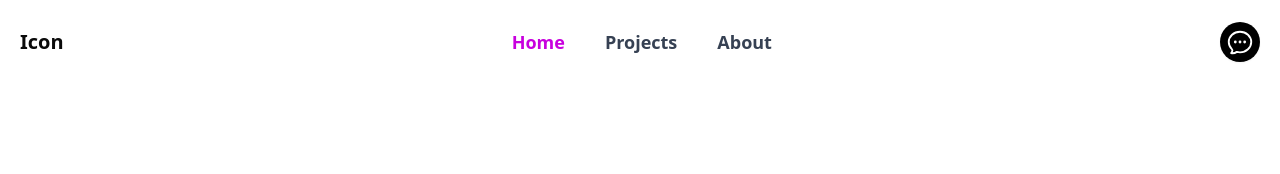
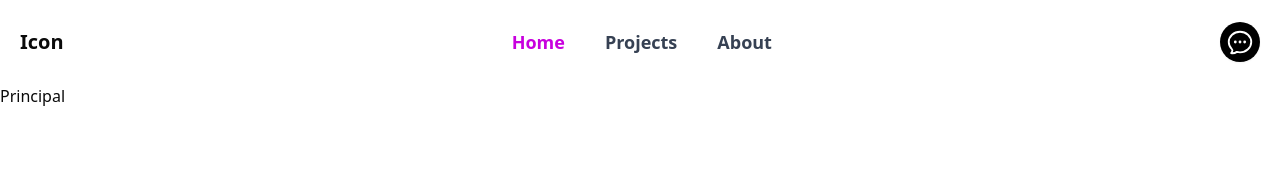
Before and after one commit to klismanmelo/myportfolio, a Next.js app: page / in a window 1280 px wide. Shown: the top 174 px of the page. Built offline with nearby package versions, Linux system fonts and the light colour scheme.

Commit message:
container

```diff
--- a/package.json
+++ b/package.json
@@ -5,7 +5,7 @@
   "scripts": {
     "dev": "next dev",
     "build": "next build",
-    "start": "next start",
+    "start": "next start -p 3000",
     "lint": "next lint"
   },
   "dependencies": {
--- a/src/app/_components/header.tsx
+++ b/src/app/_components/header.tsx
@@ -1,5 +1,6 @@
 "use client";
 
+import Link from "next/link";
 import { NavigationMenu, NavigationMenuItem, NavigationMenuList, NavigationMenuLink } from "@/components/ui/navigation-menu";
 import { Button } from "@/components/ui/button";
 import { ChatBubbleOvalLeftEllipsisIcon } from "@heroicons/react/24/outline"
@@ -7,9 +8,9 @@ import { ChatBubbleOvalLeftEllipsisIcon } from "@heroicons/react/24/outline"
 export default function Header() {
   return (
     <header className="flex items-center justify-between p-5">
-      <a href="/" className="text-xl font-bold">
+      <Link href="/" className="text-xl font-bold">
         Icon
-      </a>
+      </Link>
 
       <NavigationMenu>
         <NavigationMenuList className="gap-6">
@@ -35,9 +36,9 @@ export default function Header() {
       asChild
       className="bg-black text-white hover:bg-gray-800 rounded-full w-10 h-10 flex items-center justify-center"
     >
-      <a href="/contact" aria-label="Chat" className="flex items-center justify-center">
+      <Link href="/contact" aria-label="Chat" className="flex items-center justify-center">
         <ChatBubbleOvalLeftEllipsisIcon style={{ width: 30, height: 30 }} />
-      </a>
+      </Link>
     </Button>
 
     </header>
--- /dev/null
+++ b/src/app/_components/principal.tsx
@@ -0,0 +1,5 @@
+export default function Principal(){
+    return(
+        <h1>Principal</h1>
+    );
+}
--- a/src/app/page.tsx
+++ b/src/app/page.tsx
@@ -1,9 +1,11 @@
 import Header from "./_components/header";
+import Principal from "./_components/principal";
 
   export default function Home() {
   return (
     <>
       <Header />
+      <Principal />
     </>
   );
 }
```
Also changed, not shown: 2 other files (tests, documents, lock files or other folders).
